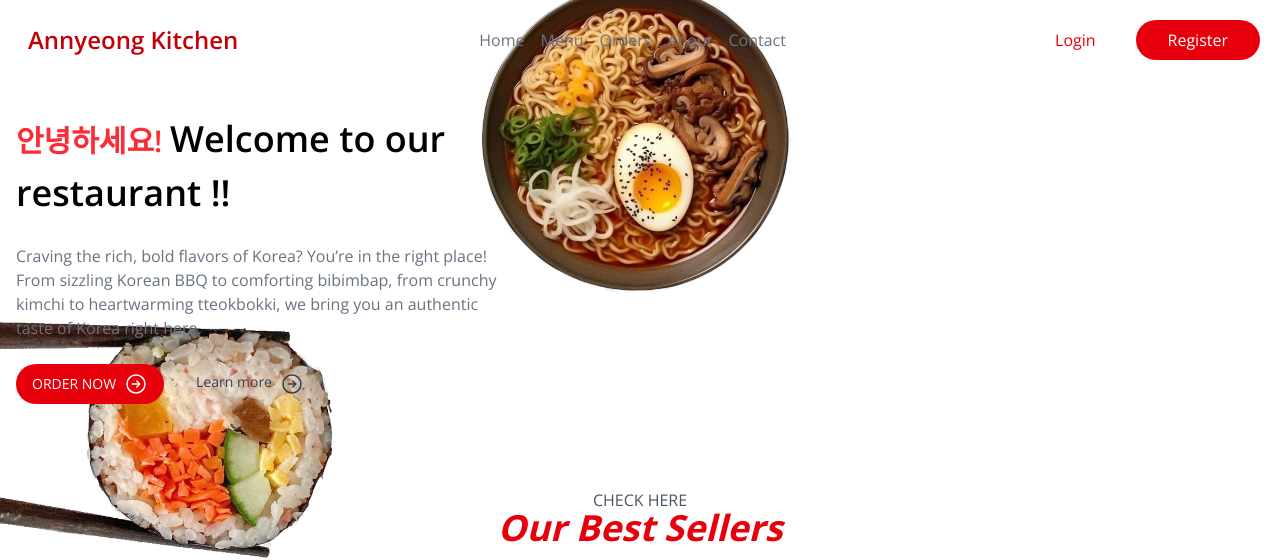
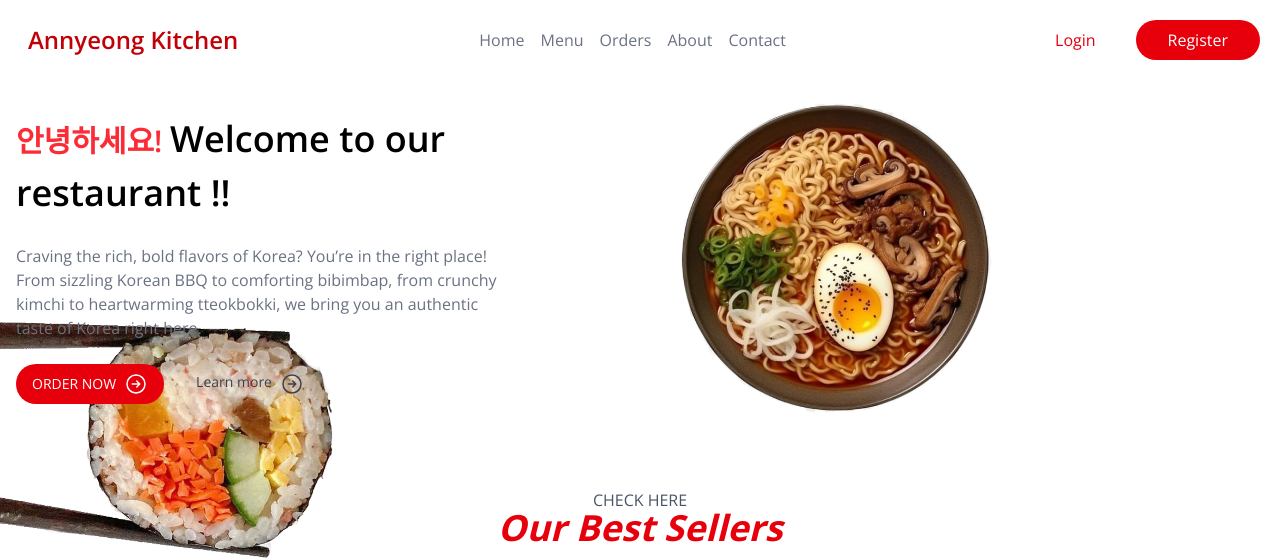
Before and after one commit to Habiba712/food-ordering-app, a Next.js app: page / in a window 1280 px wide. Shown: the top 560 px of the page. Built offline with nearby package versions, Linux system fonts and the light colour scheme; no server answers.

Commit message:
hero image repositioning

```diff
--- a/src/app/component/layout/Hero.js
+++ b/src/app/component/layout/Hero.js
@@ -44,7 +44,7 @@ export default function Hero() {
                 </div>
             </div>
 
-            <div className="relative -top-30 -z-10 right-20 w-100 md:relative ">
+            <div className="relative -top-30 -z-10 right-20 w-100 md:relative md:-right-30 md:top-0">
 
                 {/* //* the layout fill and objectFit contain allowed The
                 //* image to grow when another elemetn on the same section grew
```
